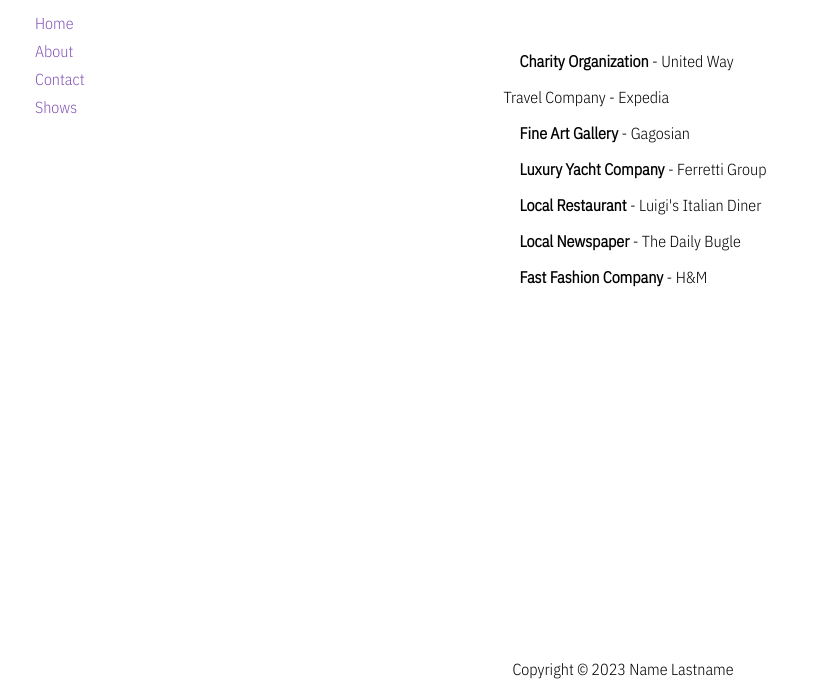
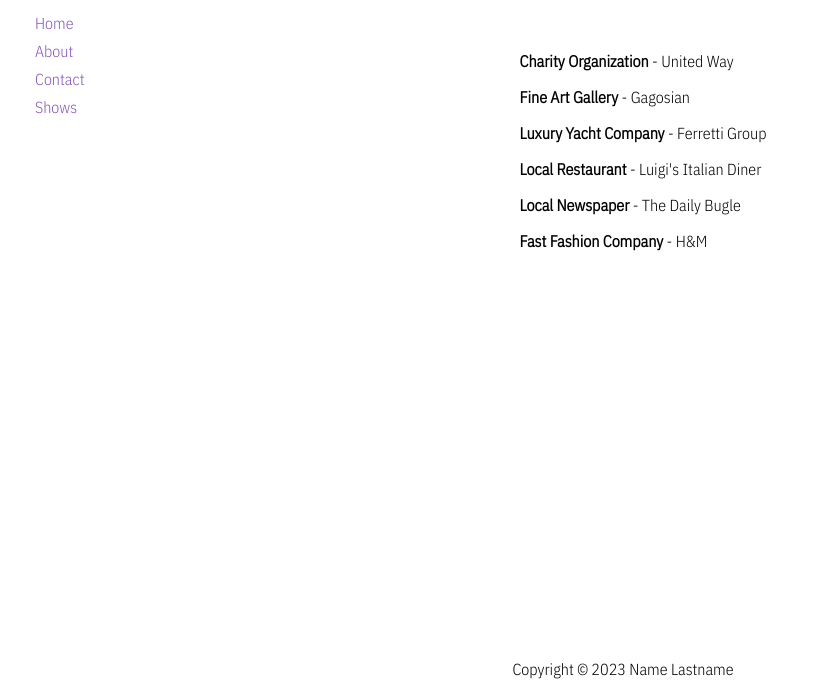
Before and after one commit to jordanlbrink/343-sp23-p1, a plain HTML site: page clients.html in a window 1280 px wide. Shown: the part 105-800 px from the top of the page, without its empty margins (17-847 px from the left). Drawn offline with Linux system fonts and the light colour scheme.

Commit message:
ok one more small change

```diff
--- a/clients.html
+++ b/clients.html
@@ -28,7 +28,6 @@
           <div class="col">
             <ul>
               <li><b>Charity Organization</b> - United Way</li>
-              Travel Company - Expedia
               <li><b>Fine Art Gallery</b> - Gagosian</li>
               <li><b>Luxury Yacht Company</b> - Ferretti Group</li>
               <li><b>Local Restaurant</b> - Luigi's Italian Diner</li>
```
